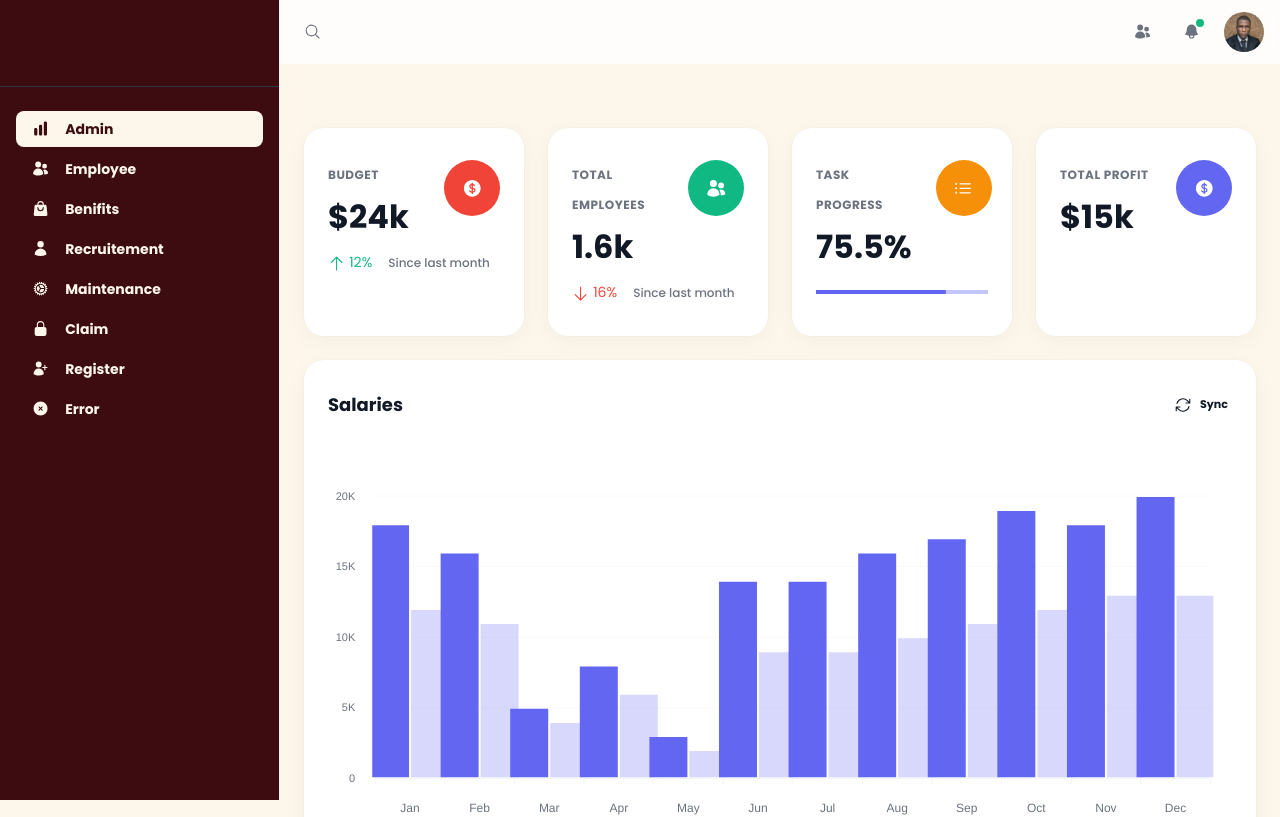
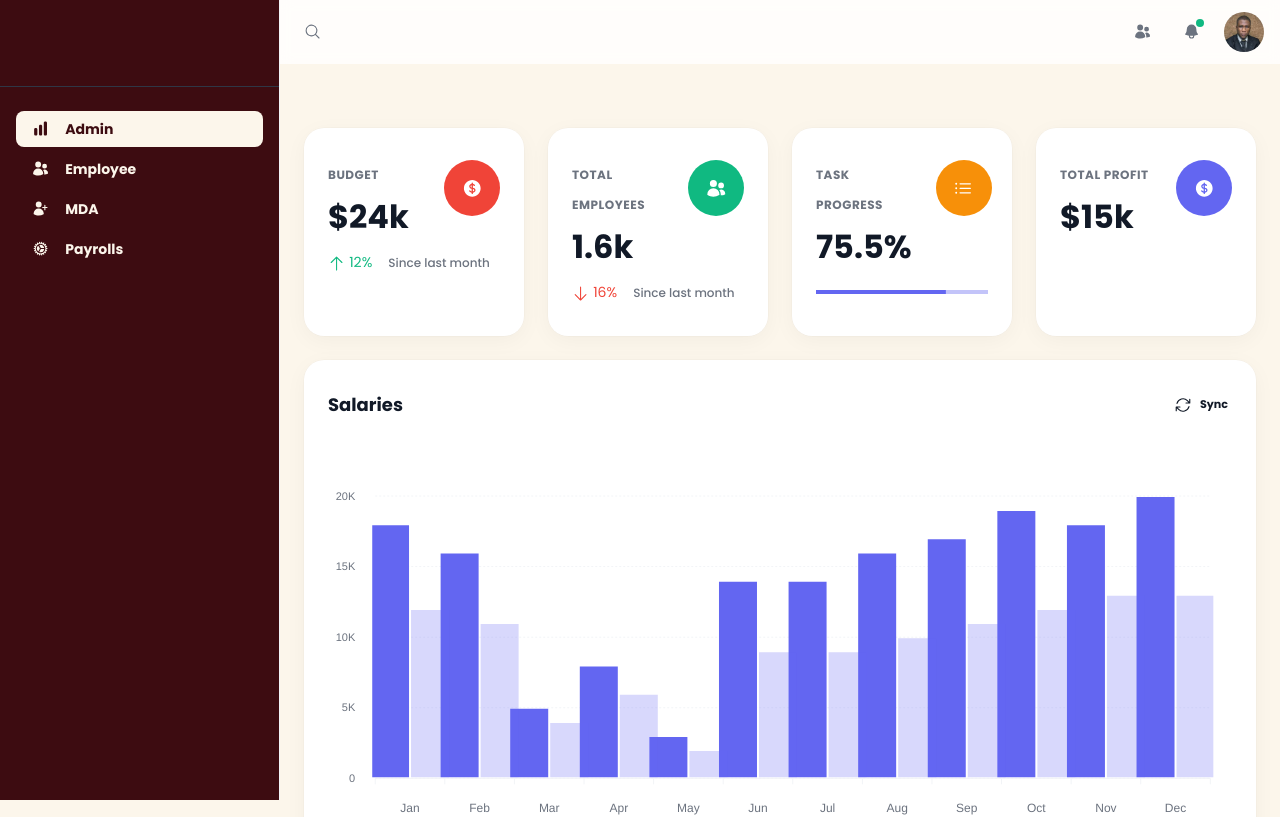
Before and after one commit to BashirSidi/payrollsystem, a Next.js app: page /admin in a window 1280 px wide. Shown: the top 817 px of the page. Built offline with nearby package versions, Linux system fonts and the light colour scheme.

Commit message:
add some changes

```diff
--- a/app/layouts/dashboard/config.js
+++ b/app/layouts/dashboard/config.js
@@ -1,11 +1,7 @@
 import ChartBarIcon from '@heroicons/react/24/solid/ChartBarIcon';
 import CogIcon from '@heroicons/react/24/solid/CogIcon';
-import LockClosedIcon from '@heroicons/react/24/solid/LockClosedIcon';
-import ShoppingBagIcon from '@heroicons/react/24/solid/ShoppingBagIcon';
-import UserIcon from '@heroicons/react/24/solid/UserIcon';
 import UserPlusIcon from '@heroicons/react/24/solid/UserPlusIcon';
 import UsersIcon from '@heroicons/react/24/solid/UsersIcon';
-import XCircleIcon from '@heroicons/react/24/solid/XCircleIcon';
 import { SvgIcon } from '@mui/material';
 
 export const items = [
@@ -28,44 +24,8 @@ export const items = [
     )
   },
   {
-    title: 'Benifits',
-    path: '/benefits',
-    icon: (
-      <SvgIcon fontSize="small">
-        <ShoppingBagIcon />
-      </SvgIcon>
-    )
-  },
-  {
-    title: 'Recruitement',
-    path: '/recruitment',
-    icon: (
-      <SvgIcon fontSize="small">
-        <UserIcon />
-      </SvgIcon>
-    )
-  },
-  {
-    title: 'Maintenance',
-    path: '/maintenance',
-    icon: (
-      <SvgIcon fontSize="small">
-        <CogIcon />
-      </SvgIcon>
-    )
-  },
-  {
-    title: 'Claim',
-    path: '/claim',
-    icon: (
-      <SvgIcon fontSize="small">
-        <LockClosedIcon />
-      </SvgIcon>
-    )
-  },
-  {
-    title: 'Register',
-    path: '/auth/register',
+    title: 'MDA',
+    path: '/mda',
     icon: (
       <SvgIcon fontSize="small">
         <UserPlusIcon />
@@ -73,12 +33,12 @@ export const items = [
     )
   },
   {
-    title: 'Error',
-    path: '/404',
+    title: 'Payrolls',
+    path: '/payrolls',
     icon: (
       <SvgIcon fontSize="small">
-        <XCircleIcon />
+        <CogIcon />
       </SvgIcon>
     )
-  }
+  },
 ];
```
